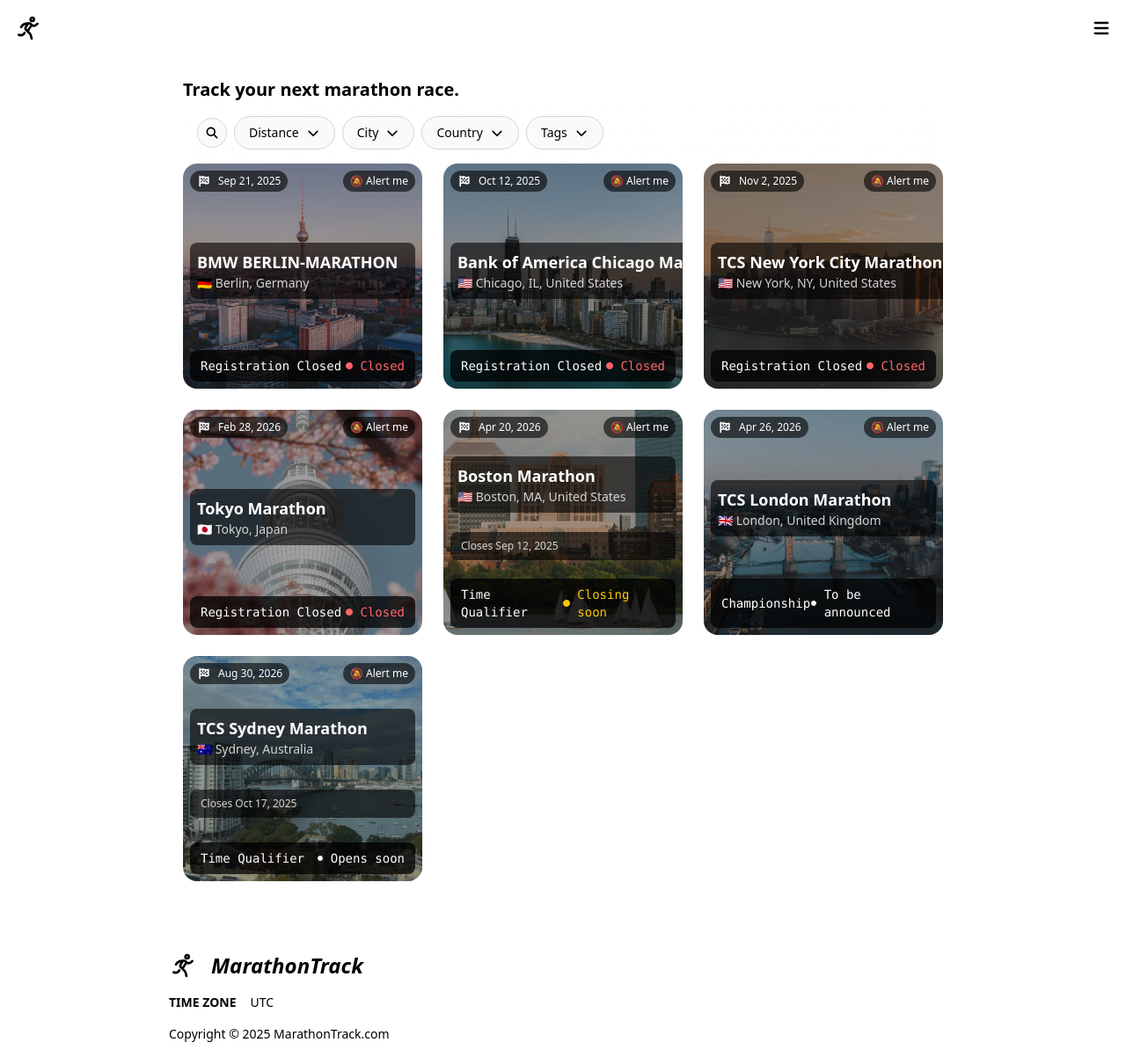
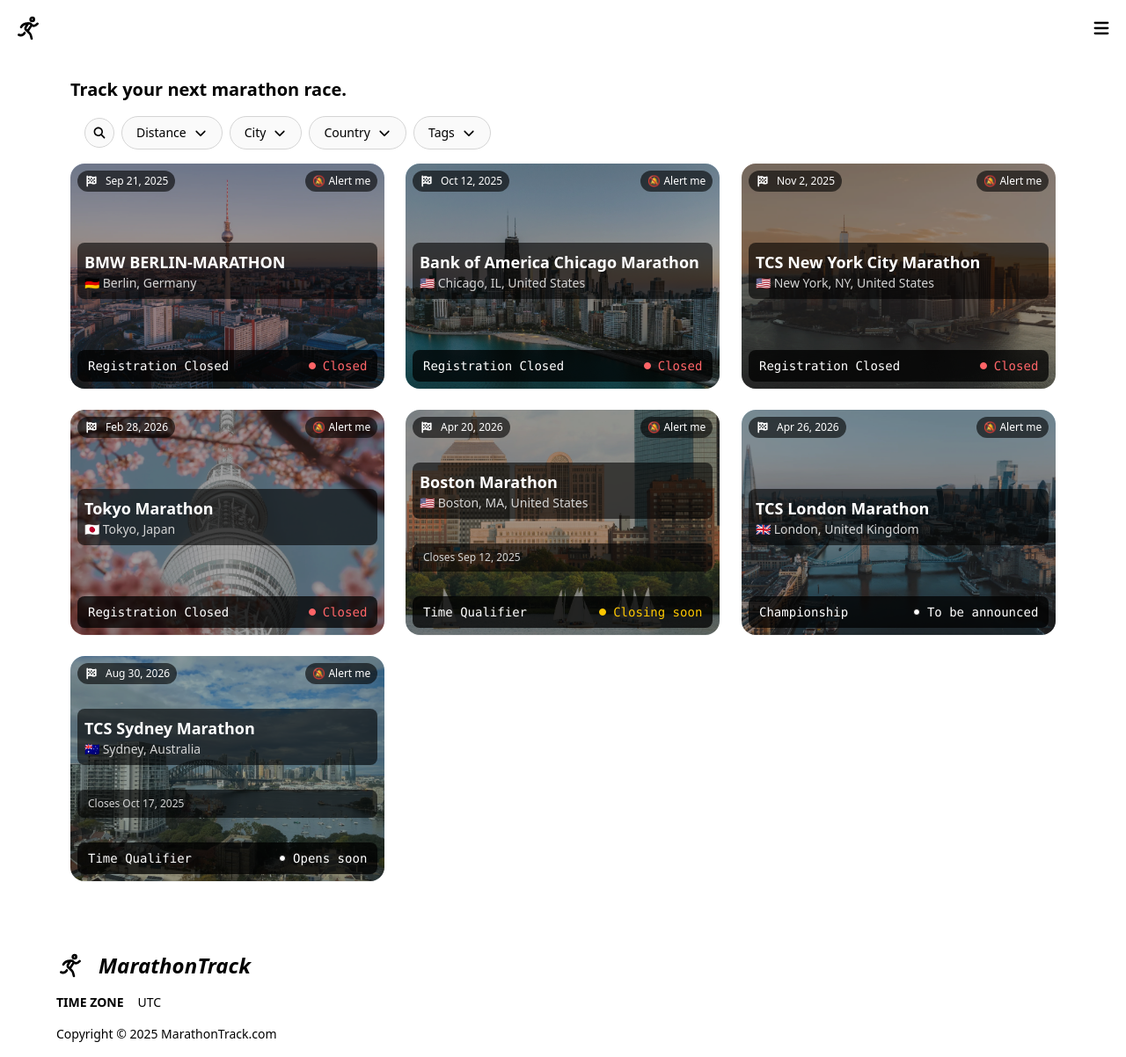
Before and after one commit to racedeadlines/frontend, a Next.js app: page / in a window 1280 px wide. Shown: the whole page at 88% size. Built offline with nearby package versions, Linux system fonts and the light colour scheme; no server answers.

Commit message:
wider cards (max-w-6xl), wrap race name, fix sticky bar artifact

```diff
--- a/src/app/page.tsx
+++ b/src/app/page.tsx
@@ -20,13 +20,13 @@
 
   return (
     <main className="flex h-full w-full flex-1 flex-col pt-6 pb-16">
-      <div className="mx-auto w-full max-w-4xl px-4">
+      <div className="mx-auto w-full max-w-6xl px-4">
         <header>
           <h1 className="text-xl font-semibold">
             Track your next marathon race.
           </h1>
         </header>
-        <section className="sticky top-0 z-10 bg-gradient-to-b from-white via-white/75 to-transparent py-4 dark:from-neutral-900 dark:via-neutral-900/75">
+        <section className="sticky top-0 z-10 bg-white py-4 dark:bg-neutral-900">
           <SearchFilter />
         </section>
         <section className="grid grid-cols-1 gap-6 sm:grid-cols-2 lg:grid-cols-3">
--- a/src/components/event/event-card.tsx
+++ b/src/components/event/event-card.tsx
@@ -77,7 +77,7 @@
           </div>
           <div className="flex space-x-2">
             <div className="flex flex-1 flex-col rounded-lg bg-black/60 p-2">
-              <h1 className="truncate text-lg font-semibold text-white">
+              <h1 className="text-lg font-semibold text-white">
                 {event.name}
               </h1>
               <h2 className="text-sm text-neutral-300">{event.location}</h2>
--- a/src/components/layout/footer.tsx
+++ b/src/components/layout/footer.tsx
@@ -8,7 +8,7 @@
 
   return (
     <footer className="p-4 dark:bg-neutral-900">
-      <div className="mx-auto flex w-full max-w-4xl flex-col space-y-4">
+      <div className="mx-auto flex w-full max-w-6xl flex-col space-y-4">
         <Link href="/" className="flex w-fit items-end space-x-4">
           <Logo />
           <span className="text-2xl font-semibold italic">MarathonTrack</span>
```
